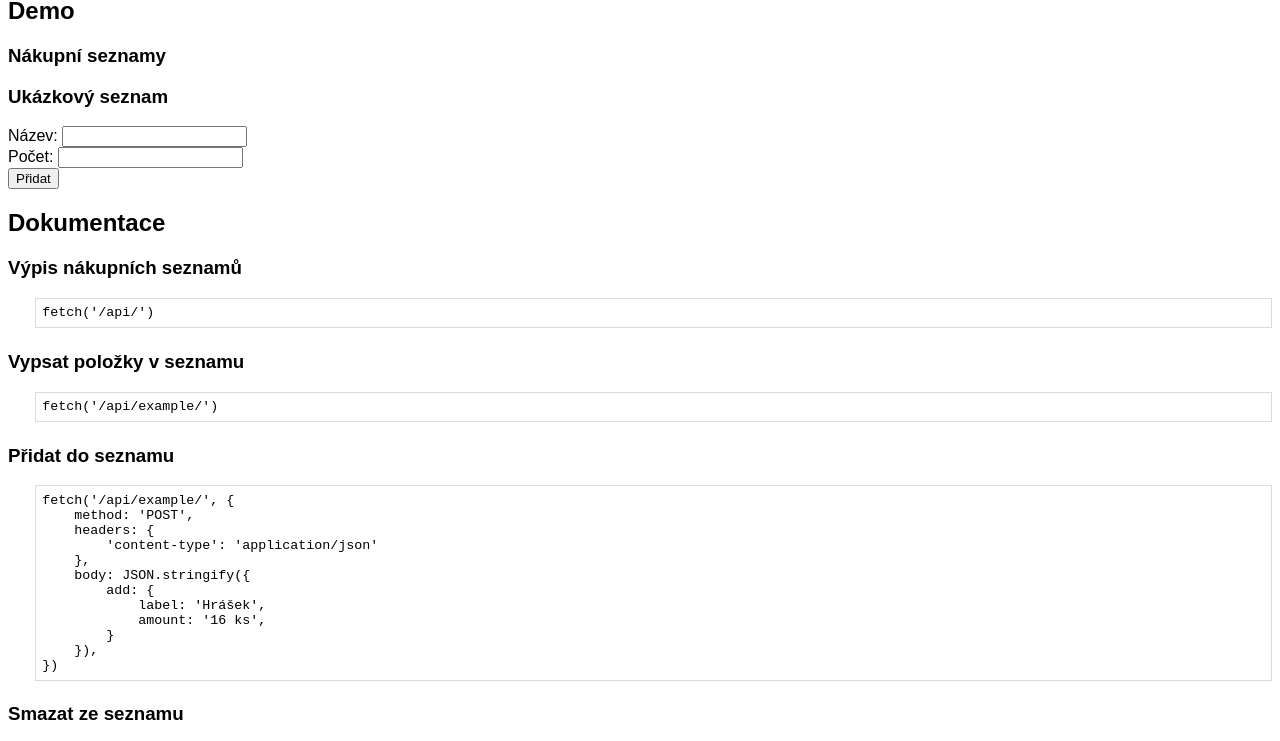
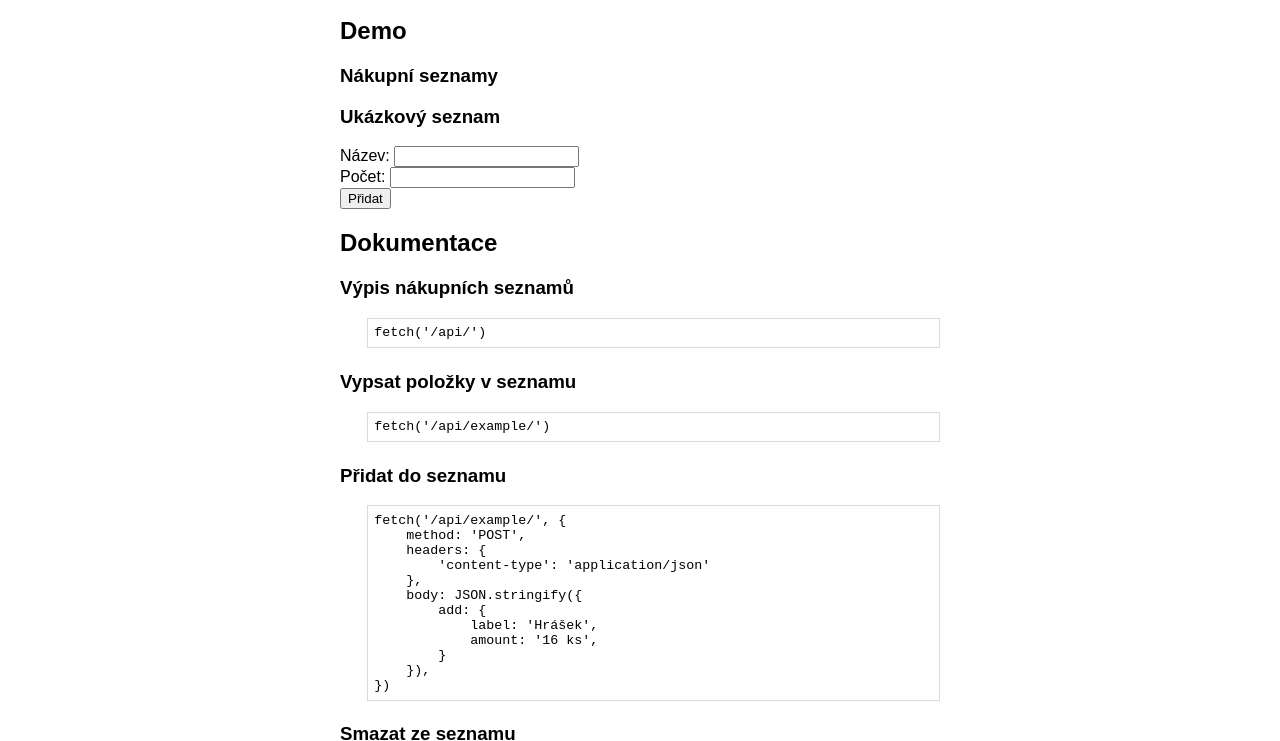
Before and after one commit to Czechitas-podklady-WEB/Backend-Nakupni-seznam, a website: page public/index.html in a window 1280 px wide. Shown: the part 83-824 px from the top of the page. Drawn offline with Linux system fonts and the light colour scheme; no server answers.

Commit message:
Index: limit content width

```diff
--- a/public/index.html
+++ b/public/index.html
@@ -7,6 +7,9 @@
 		<style>
 			body {
 				font-family: sans-serif;
+				max-width: 600px;
+				margin: 0 auto;
+				padding: 20px;
 			}
 			textarea {
 				box-sizing: border-box;
```
